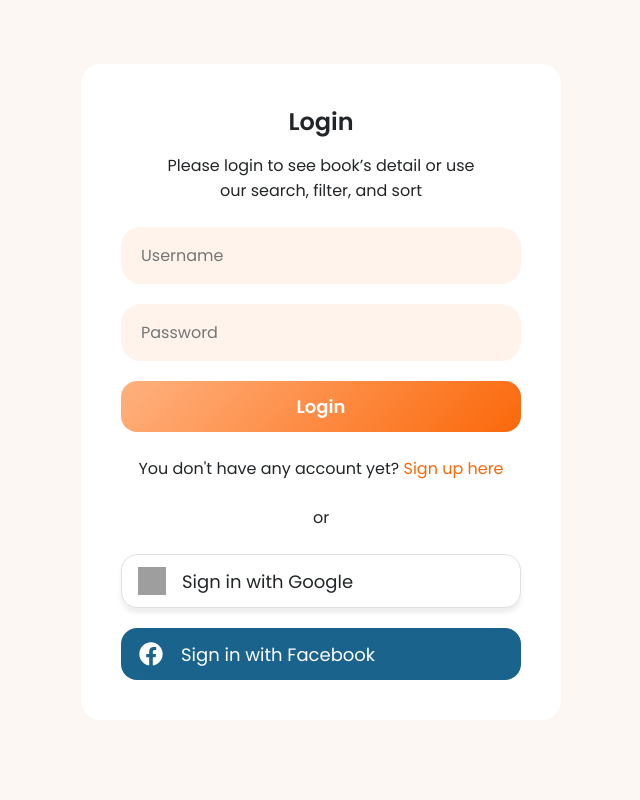
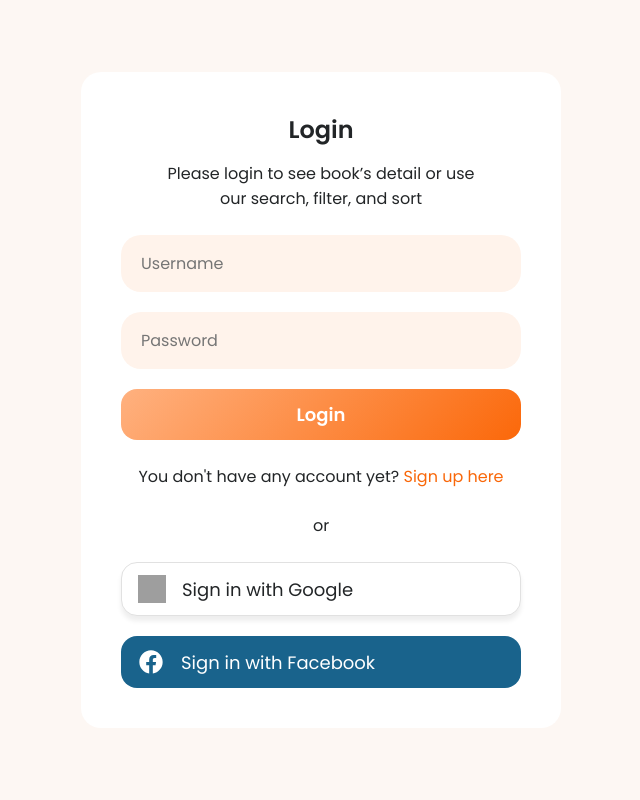
Before and after one commit to maftuhlutfi/flask-book-app, a Flask app: page /login in a window 1280 px wide. Shown: the whole page, without its empty margins (319-959 px from the left). Run offline with Flask 2, Linux system fonts and the light colour scheme; grey boxes are pictures that could not be loaded.

Commit message:
login style centered

```diff
--- a/static/css/loginstyle.css
+++ b/static/css/loginstyle.css
@@ -1,7 +1,9 @@
 .container {
   width: 100%;
   min-height: 100vh;
-  padding: 64px 0px;
+  display: flex;
+  align-items: center;
+  justify-content: center;
 }
 
 a.logo {
```
